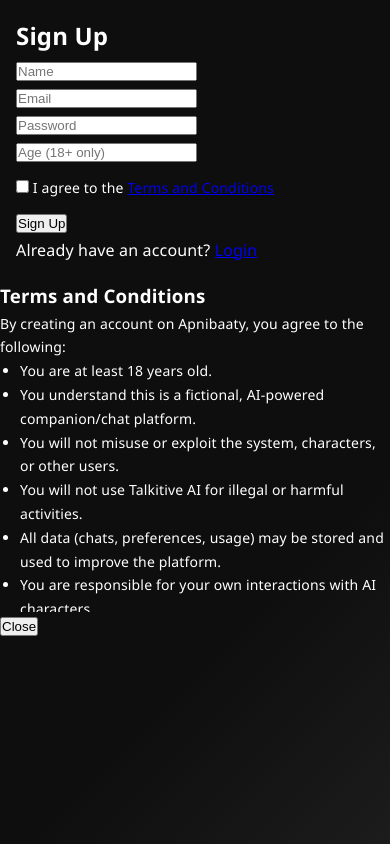
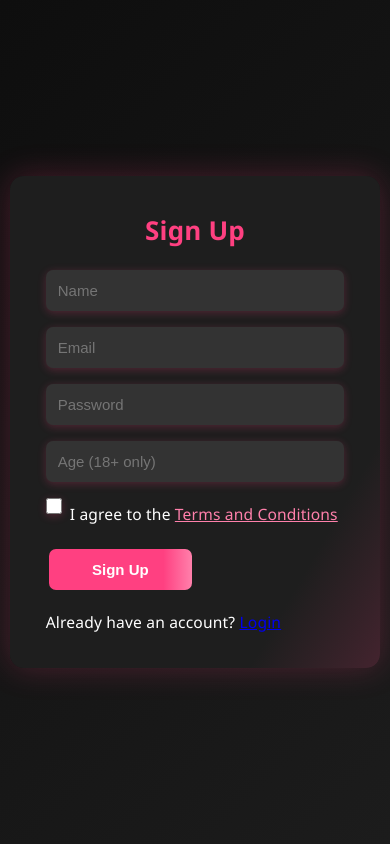
Before and after one commit to Apnibaaty/apnibaaty, a Flask app: page /auth/signup in a window 390 px wide. Run offline with Flask 3, Linux system fonts and the light colour scheme.

Commit message:
made ui changes to the website made ui compatible with mobile devices and added style to login and signup pages

```diff
--- a/static/css/style.css
+++ b/static/css/style.css
@@ -800,3 +800,242 @@
     box-shadow: 0 8px 32px #ff40813a;
     transform: scale(1.08);
 }
+
+/* ==================== 🔐 AUTH PAGES (Login & Signup) ==================== */
+.auth-container {
+    max-width: 460px;
+    margin: 80px auto;
+    padding: 40px 30px;
+    background: linear-gradient(120deg, #1e1e1e 80%, #ff4081 200%);
+    box-shadow: 0 4px 24px #ff40813a;
+    border-radius: 16px;
+    text-align: center;
+    color: white;
+}
+
+.auth-container h2 {
+    font-size: 28px;
+    margin-bottom: 24px;
+    color: #ff4081;
+    font-weight: 700;
+    text-shadow: 0 2px 12px #ff40813a;
+}
+
+.auth-container input {
+    width: 100%;
+    padding: 14px 16px;
+    margin-bottom: 16px;
+    border: none;
+    border-radius: 8px;
+    background-color: #333;
+    color: #fff;
+    font-size: 16px;
+    box-shadow: 0 2px 8px #ff40813a;
+    outline: none;
+}
+
+.auth-container input:focus {
+    box-shadow: 0 0 12px #ff4081aa;
+}
+
+.auth-container button {
+    width: 100%;
+    padding: 14px;
+    background: linear-gradient(90deg, #ff4081 80%, #ff80ab 100%);
+    border: none;
+    border-radius: 8px;
+    color: white;
+    font-weight: bold;
+    font-size: 17px;
+    cursor: pointer;
+    transition: background 0.3s, transform 0.3s, box-shadow 0.3s;
+    box-shadow: 0 2px 8px #ff40813a;
+}
+
+.auth-container button:hover {
+    background: linear-gradient(90deg, #e73370 80%, #ff80ab 100%);
+    transform: scale(1.03);
+    box-shadow: 0 4px 16px #ff40813a;
+}
+
+.auth-container p {
+    font-size: 15px;
+    margin-top: 16px;
+}
+
+.auth-container a {
+    color: #ff80ab;
+    text-decoration: none;
+    font-weight: bold;
+}
+
+.auth-container a:hover {
+    text-decoration: underline;
+}
+
+/* ✅ Terms agreement row */
+.terms-row {
+    display: flex;
+    align-items: center;
+    gap: 8px;
+    margin-bottom: 14px;
+    font-size: 14px;
+    justify-content: flex-start;
+}
+
+.terms-row input[type="checkbox"] {
+    width: 16px;
+    height: 16px;
+    accent-color: #ff4081;
+    cursor: pointer;
+}
+
+.terms-row label {
+    color: #fff;
+    cursor: pointer;
+}
+
+.terms-row a {
+    color: #ff80ab;
+    text-decoration: underline;
+    cursor: pointer;
+}
+
+/* ===== 📃 Terms Modal for Signup ===== */
+#termsModal .popup-content {
+    max-width: 600px;
+    text-align: left;
+    font-size: 14px;
+}
+
+#termsModal ul {
+    margin-top: 10px;
+    padding-left: 20px;
+    line-height: 1.7;
+}
+
+#termsModal button {
+    margin-top: 20px;
+    width: 100%;
+}
+
+/* ====================== 📱 RESPONSIVE LAYOUT FIXES ====================== */
+
+/* 1. General layout: prevent overflow, add mobile spacing */
+body {
+    overflow-x: hidden;
+    padding: 0 10px;
+}
+
+/* 2. Make all sections and containers full-width on small screens */
+.container,
+.card-container,
+.chat-box,
+.account-section,
+.admin-section,
+.auth-container {
+    width: 100%;
+    max-width: 100%;
+    padding: 15px;
+    box-sizing: border-box;
+}
+
+/* 3. Resize headings and text for mobile */
+h1, h2, h3 {
+    font-size: clamp(20px, 6vw, 28px);
+}
+p, li, label, input, select, textarea {
+    font-size: clamp(14px, 4vw, 18px);
+}
+
+/* 4. Stack flex layouts vertically on small screens */
+@media (max-width: 768px) {
+    .nav {
+        flex-direction: column;
+        align-items: flex-start;
+    }
+
+    .auth-buttons {
+        margin-top: 10px;
+        flex-direction: column;
+        gap: 8px;
+        width: 100%;
+    }
+
+    .auth-buttons a {
+        width: 100%;
+        text-align: center;
+    }
+
+    .card-container {
+        display: flex;
+        flex-direction: column;
+        align-items: center;
+    }
+
+    .card {
+        width: 100%;
+        max-width: 400px;
+        margin-bottom: 20px;
+    }
+
+    .chat-box {
+        padding: 10px;
+    }
+
+    .chat-input-area {
+        flex-direction: column;
+        gap: 10px;
+    }
+
+    .chat-input-area input,
+    .chat-input-area button {
+        width: 100%;
+    }
+
+    .account-section, .admin-section {
+        padding: 10px;
+    }
+
+    .popup-content {
+        width: 95%;
+        max-height: 90vh;
+        overflow-y: auto;
+    }
+
+    .feature-list li {
+        font-size: 14px;
+        line-height: 1.6;
+    }
+
+    .modal-content {
+        width: 95%;
+        padding: 15px;
+        font-size: 14px;
+    }
+
+    table {
+        font-size: 13px;
+        word-break: break-word;
+    }
+
+    table th, table td {
+        padding: 6px 8px;
+    }
+
+    .contact-btn, .watch-ad-btn, .btn {
+        font-size: 15px;
+        padding: 10px 16px;
+    }
+}
+
+/* 5. Mobile font fix for inputs and buttons */
+input, button, select, textarea {
+    font-size: 16px;
+}
+
+/* 6. Prevent full-width terms modal from breaking */
+#termsModal .popup-content {
+    width: 90%;
+    max-width: 600px;
+}
--- a/templates/account.html
+++ b/templates/account.html
@@ -2,7 +2,8 @@
 <html lang="en">
 <head>
     <meta charset="UTF-8">
-    <title>My Account - Talkitive AI</title>
+    <meta name="viewport" content="width=device-width, initial-scale=1.0">
+    <title>My Account - ApniBaaty</title>
     <link rel="stylesheet" href="{{ url_for('static', filename='css/style.css') }}">
 </head>
 <body>
@@ -50,7 +51,7 @@
         <h3>📧 Contact Us</h3>
         <p>
             For questions, concerns, or reporting abuse, please contact our team at:
-            <a href="mailto:talkitiveai@gmail.com">talkitiveai@gmail.com</a>
+            <a href="mailto:apnibaaty@gmail.com">apnibaaty@gmail.com</a>
         </p>
     </div>
 </section>
--- a/templates/change_password.html
+++ b/templates/change_password.html
@@ -2,7 +2,8 @@
 <html lang="en">
 <head>
     <meta charset="UTF-8">
-    <title>Change Password - Talkitive AI</title>
+    <meta name="viewport" content="width=device-width, initial-scale=1.0">
+    <title>Change Password - ApniBaaty</title>
     <link rel="stylesheet" href="{{ url_for('static', filename='css/style.css') }}">
 </head>
 <body>
--- a/templates/chat.html
+++ b/templates/chat.html
@@ -2,7 +2,8 @@
 <html lang="en">
 <head>
     <meta charset="UTF-8">
-    <title>Chat - Talkitive AI</title>
+    <meta name="viewport" content="width=device-width, initial-scale=1.0">
+    <title>Chat - ApniBaaty</title>
     <link rel="stylesheet" href="{{ url_for('static', filename='css/style.css') }}">
 </head>
 <body>
--- a/templates/chat_room.html
+++ b/templates/chat_room.html
@@ -2,7 +2,8 @@
 <html lang="en">
 <head>
     <meta charset="UTF-8">
-    <title>{{ character_name }} Chat - Talkitive AI</title>
+    <meta name="viewport" content="width=device-width, initial-scale=1.0">
+    <title>{{ character_name }} Chat - ApniBaaty</title>
     <link rel="stylesheet" href="{{ url_for('static', filename='css/style.css') }}">
 </head>
 <body>
--- a/templates/complete_profile.html
+++ b/templates/complete_profile.html
@@ -2,6 +2,7 @@
 <html lang="en">
 <head>
     <meta charset="UTF-8">
+    <meta name="viewport" content="width=device-width, initial-scale=1.0">
     <title>Complete Your Profile</title>
     <link rel="stylesheet" href="{{ url_for('static', filename='css/style.css') }}">
 </head>
--- a/templates/contact.html
+++ b/templates/contact.html
@@ -1,7 +1,7 @@
 <!DOCTYPE html>
 <html>
 <head>
-    <title>Contact Us - Talkitive AI</title>
+    <title>Contact Us - ApniBaaty</title>
     <link rel="stylesheet" href="{{ url_for('static', filename='css/style.css') }}">
 </head>
 <body class="admin-dashboard">
--- a/templates/edit_profile.html
+++ b/templates/edit_profile.html
@@ -2,7 +2,8 @@
 <html lang="en">
 <head>
     <meta charset="UTF-8">
-    <title>Edit Profile - Talkitive AI</title>
+    <meta name="viewport" content="width=device-width, initial-scale=1.0">
+    <title>Edit Profile - ApniBaaty</title>
     <link rel="stylesheet" href="{{ url_for('static', filename='css/style.css') }}">
 </head>
 <body>
--- a/templates/history.html
+++ b/templates/history.html
@@ -2,7 +2,8 @@
 <html lang="en">
 <head>
     <meta charset="UTF-8">
-    <title>Your Chat History – Talkitive AI</title>
+    <meta name="viewport" content="width=device-width, initial-scale=1.0">
+    <title>Your Chat History – ApniBaaty</title>
     <link rel="stylesheet" href="{{ url_for('static', filename='css/style.css') }}">
 </head>
 <body>
--- a/templates/index.html
+++ b/templates/index.html
@@ -3,7 +3,7 @@
 <head>
     <meta charset="UTF-8">
     <meta name="viewport" content="width=device-width, initial-scale=1.0">
-    <title>Talkitive AI - Your AI Companion</title>
+    <title>ApniBaaty - Your AI Companion</title>
     <link rel="stylesheet" href="{{ url_for('static', filename='css/style.css') }}">
 
     <!-- Google AdSense verification -->
@@ -52,7 +52,7 @@
         <div class="popup-content">
             <h3>Contact Us</h3>
             <p>If you have any queries or feedback, feel free to reach us at:</p>
-            <p><strong>Email:</strong> <a href="mailto:talkitive.ai.support@gmail.com">talkitive.ai.support@gmail.com</a></p>
+            <p><strong>Email:</strong> <a href="mailto:apnibaaty@gmail.com">apnibaaty@gmail.com</a></p>
             <button onclick="document.getElementById('contactPopup').style.display='none'" class="btn">Close</button>
         </div>
     </div>
--- a/templates/login.html
+++ b/templates/login.html
@@ -2,7 +2,8 @@
 <html lang="en">
 <head>
     <meta charset="UTF-8">
-    <title>Login - Talkitive AI</title>
+    <meta name="viewport" content="width=device-width, initial-scale=1.0">
+    <title>Login - ApniBaaty</title>
     <link rel="stylesheet" href="{{ url_for('static', filename='css/style.css') }}">
 </head>
 <body>
--- a/templates/privacy.html
+++ b/templates/privacy.html
@@ -1,7 +1,7 @@
 <!DOCTYPE html>
 <html>
 <head>
-    <title>Privacy Policy - Talkitive AI</title>
+    <title>Privacy Policy - ApniBaaty</title>
     <link rel="stylesheet" href="{{ url_for('static', filename='css/style.css') }}">
 </head>
 <body class="static-page">
--- a/templates/search.html
+++ b/templates/search.html
@@ -2,7 +2,8 @@
 <html lang="en">
 <head>
     <meta charset="UTF-8">
-    <title>Search Characters - Talkitive AI</title>
+    <meta name="viewport" content="width=device-width, initial-scale=1.0">
+    <title>Search Characters - ApniBaaty</title>
     <link rel="stylesheet" href="{{ url_for('static', filename='css/style.css') }}">
 </head>
 <body>
--- a/templates/signup.html
+++ b/templates/signup.html
@@ -2,53 +2,68 @@
 <html lang="en">
 <head>
     <meta charset="UTF-8">
-    <title>Sign Up - Talkitive AI</title>
+    <meta name="viewport" content="width=device-width, initial-scale=1.0">
+    <title>Sign Up - Apnibaaty</title>
     <link rel="stylesheet" href="{{ url_for('static', filename='css/style.css') }}">
+    <style>
+        .terms-row {
+            display: flex;
+            align-items: center;
+            gap: 8px;
+            margin-bottom: 14px;
+            font-size: 14px;
+            justify-content: flex-start;
+        }
+        .terms-row a {
+            color: #ff80ab;
+            text-decoration: underline;
+            cursor: pointer;
+        }
+    </style>
 </head>
 <body>
-    <div class="auth-container">
+    <div class="popup-overlay" style="background: linear-gradient(135deg, #0e0e0e, #1c1c1c);">
+        <div class="popup-content">
             <h2>Sign Up</h2>
+            <form method="POST" action="{{ url_for('auth.signup') }}" onsubmit="return validateTerms()">
+                <input type="text" name="name" placeholder="Name" required>
+                <input type="email" name="email" placeholder="Email" required>
+                <input type="password" name="password" placeholder="Password" required>
+                <input type="number" name="age" placeholder="Age (18+ only)" min="18" required>
 
-        <form method="POST" action="{{ url_for('auth.signup') }}" onsubmit="return validateTerms()">
-            <input type="text" name="name" placeholder="Name" required><br>
-            <input type="email" name="email" placeholder="Email" required><br>
-            <input type="password" name="password" placeholder="Password" required><br>
-            <input type="number" name="age" placeholder="Age (18+ only)" min="18" required><br>
+                <div class="terms-row">
+                    <input type="checkbox" id="termsCheckbox">
+                    <label for="termsCheckbox">I agree to the <a onclick="showTerms()">Terms and Conditions</a></label>
+                </div>
 
-            <label style="display: block; margin: 10px 0; font-size: 14px;">
-                <input type="checkbox" id="termsCheckbox">
-                I agree to the <a href="#" onclick="showTerms()">Terms and Conditions</a>
-            </label>
-
-            <button type="submit">Sign Up</button>
+                <button type="submit" class="btn">Sign Up</button>
             </form>
-
-        <p>Already have an account? <a href="{{ url_for('auth.login') }}">Login</a></p>
+            <p style="margin-top: 14px;">Already have an account? <a href="{{ url_for('auth.login') }}">Login</a></p>
+        </div>
     </div>
 
     <!-- Terms Modal -->
-    <div id="termsModal" class="modal">
-    <div class="modal-content">
-        <h3>Terms and Conditions</h3>
+    <div class="popup-overlay" id="termsModal" style="display:none;">
+        <div class="popup-content" style="max-width: 600px;">
+            <h2>Terms and Conditions</h2>
             <div style="text-align: left; max-height: 300px; overflow-y: auto; font-size: 14px;">
                 <p>By creating an account on Apnibaaty, you agree to the following:</p>
                 <ul style="padding-left: 20px;">
                     <li>You are at least 18 years old.</li>
                     <li>You understand this is a fictional, AI-powered companion/chat platform.</li>
                     <li>You will not misuse or exploit the system, characters, or other users.</li>
-                <li>You will not use Talkitive AI for illegal or harmful activities.</li>
+                    <li>You will not use Apnibaaty for illegal or harmful activities.</li>
                     <li>All data (chats, preferences, usage) may be stored and used to improve the platform.</li>
                     <li>You are responsible for your own interactions with AI characters.</li>
-                <li>Talkitive AI is for entertainment only and not a substitute for professional support.</li>
+                    <li>Apnibaaty is for entertainment only and not a substitute for professional support.</li>
                     <li>We may limit access or remove users who violate these terms without prior notice.</li>
                     <li>All character content is fictional and any resemblance to real persons is coincidental.</li>
                 </ul>
                 <p style="margin-top: 10px;">By ticking the checkbox, you confirm that you agree to these Terms and Conditions.</p>
             </div>
-        <button onclick="closeTerms()">Close</button>
+            <button class="btn" onclick="closeTerms()">Close</button>
         </div>
     </div>
-
 
     <script>
         function validateTerms() {
@@ -60,7 +75,7 @@
         }
 
         function showTerms() {
-            document.getElementById('termsModal').style.display = 'block';
+            document.getElementById('termsModal').style.display = 'flex';
         }
 
         function closeTerms() {
--- a/templates/terms.html
+++ b/templates/terms.html
@@ -1,7 +1,7 @@
 <!DOCTYPE html>
 <html>
 <head>
-    <title>Terms of Use - Talkitive AI</title>
+    <title>Terms of Use - ApniBaaty</title>
     <link rel="stylesheet" href="{{ url_for('static', filename='css/style.css') }}">
 </head>
 <body class="static-page">
```
Lines whose indentation alone changed are shown as unchanged.
